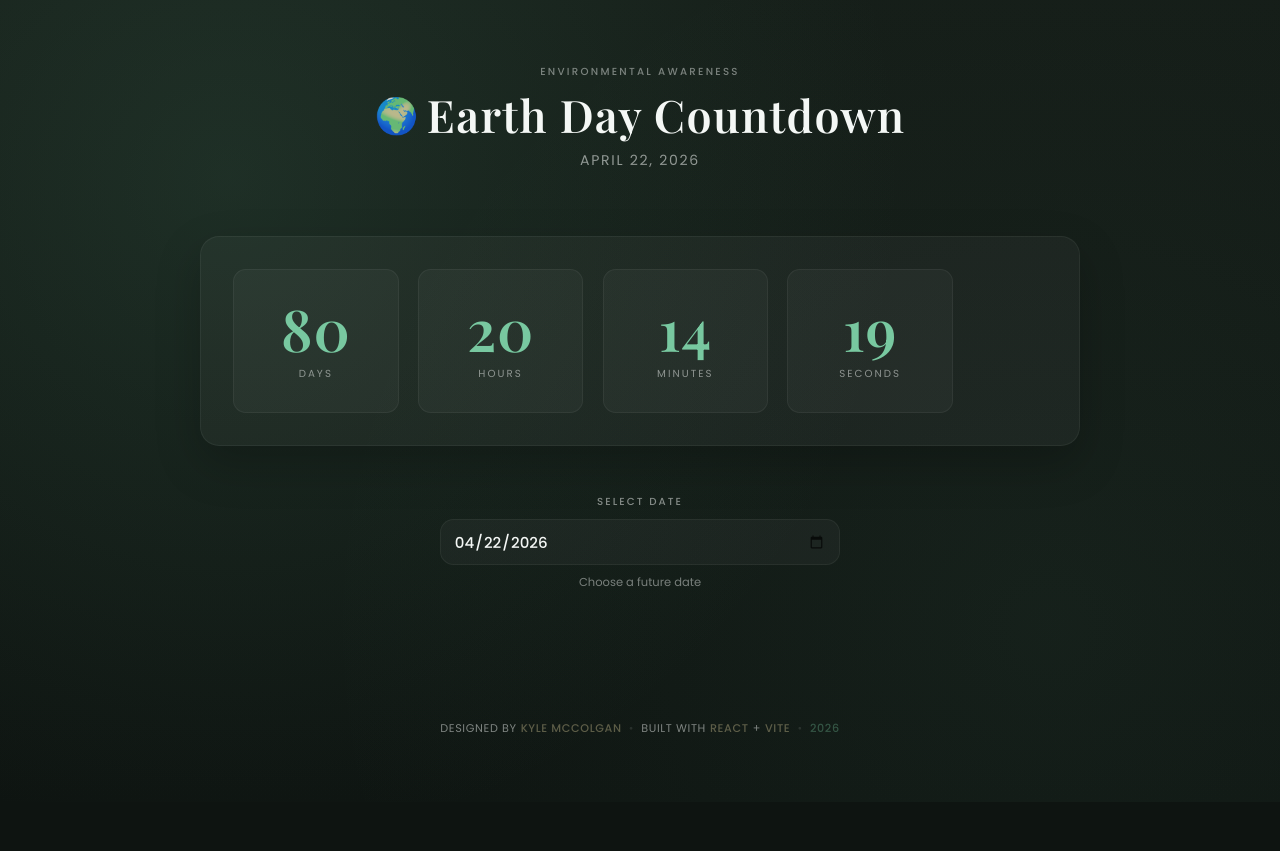
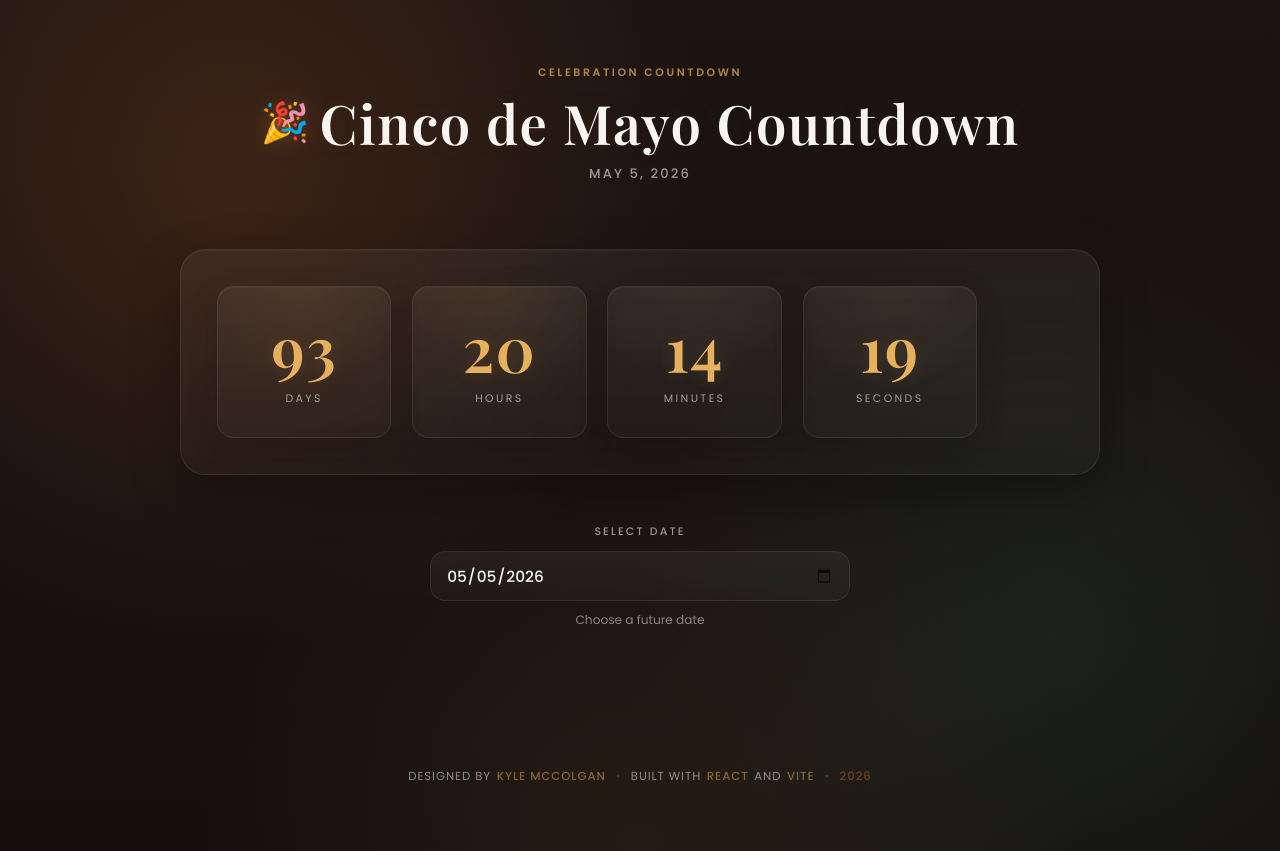
Before and after one commit to mcckyle/the-countdown, a React (Vite) app: page / in a window 1280 px wide. Before the commit the page ends 802 px from the top, so only its background shows below. Built offline with nearby package versions, Linux system fonts and the light colour scheme.

Commit message:
Begin the Cinco de Mayo countdown.

```diff
--- a/index.html
+++ b/index.html
@@ -7,20 +7,20 @@
       content="width=device-width, initial-scale=1, viewport-fit=cover"
     />
 
-    <title>Earth Day Countdown • April 22, 2026</title>
+    <title>Cinco de Mayo Countdown • May 5, 2026</title>
     <meta
       name="description"
-      content="A simple, modern countdown to Earth Day on April 22, 2026."
+      content="A simple, modern countdown to Cinco de Mayo on May 5, 2026."
     />
 
     <!-- Open Graph Meta. -->
-    <meta property="og:title" content="Earth Day Countdown" />
-    <meta property="og:description" content="A modern countdown to Earth Day." />
+    <meta property="og:title" content="Cinco de Mayo Countdown" />
+    <meta property="og:description" content="A modern countdown to Cinco de Mayo on May 5, 2026." />
     <meta property="og:type" content="website" />
     <meta property="og:locale" content="en_US" />
 
     <!-- Theme. -->
-    <meta name="theme-color" content="#0e1411" />
+    <meta name="theme-color" content="#140f0d" />
     <meta name="color-scheme" content="dark light" />
     <meta name="apple-mobile-web-app-capable" content="yes" />
 
@@ -37,7 +37,7 @@
     />
 
     <!-- Prevent White Flash Before CSS Loads. -->
-    <style>html { background: #0e1411; }</style>
+    <style>html { background: #140f0d; }</style>
   </head>
 
   <body>
--- a/src/App.css
+++ b/src/App.css
@@ -8,18 +8,18 @@
     min-height: 100vh;
     display: flex;
     justify-content: center;
-    padding: clamp(2rem, 5vw, 4rem) clamp(1.25rem, 4vw, 4rem);
+    padding: clamp(2rem, 5vw, 4.5rem) clamp(1.25rem, 4vw, 4rem);
     color: var(--color-text);
 }
 .app-shell
 {
     width: 100%;
-    max-width: 880px;
+    max-width: 920px;
 
     display: flex;
     flex-direction: column;
     align-items: center;
-    gap: clamp(2.5rem, 5vw, 4rem);
+    gap: clamp(2.5rem, 5vw, 4.25rem);
 }
 
 /* ====================================
@@ -31,9 +31,9 @@
     display: flex;
     flex-direction: column;
     align-items: center;
+    text-align: center;
 
     gap: clamp(2rem, 4vw, 3rem);
-    text-align: center;
 }
 
 /* ====================================
@@ -41,13 +41,20 @@
 ======================================= */
 .countdown-section
 {
+    position: relative;
     width: 100%;
-    padding: clamp(1.4rem, 3vw, 2rem);
-    border-radius: var(--radius);
+    padding: clamp(1.5rem, 3vw, 2.25rem);
+    border-radius: calc(var(--radius) + 0.3rem);
 
-    background: var(--color-surface);
+    background: linear-gradient(
+        180deg,
+        rgba(255, 255, 255, 0.05),
+        rgba(255, 255, 255, 0.025)
+    );
     border: 1px solid var(--color-border);
-    box-shadow: 0 18px 45px rgba(0, 0, 0, 0.22);
+    backdrop-filter: blur(14px);
+    box-shadow: 0 18px 50px rgba(0, 0, 0, 0.28),
+                inset 0 1px 0 rgba(255, 255, 255, 0.04);
 
     transition: transform var(--transition),
                 border-color var(--transition),
@@ -64,9 +71,10 @@
 {
     .countdown-section:hover
     {
-        transform: translateY(-2px);
-        border-color: rgba(120, 200, 160, 0.18);
-        box-shadow: 0 22px 55px rgba(0, 0, 0, 0.26);
+        transform: translateY(-3px);
+        border-color: rgba(231, 176, 93, 0.22);
+        box-shadow: 0 22px 60px rgba(0, 0, 0, 0.32),
+                    0 0 0 1px rgba(231, 176, 93, 0.05);
     }
 }
 
@@ -77,5 +85,5 @@
 {
     .app-shell { gap: 2.8rem; }
     .main { gap: 2rem; }
-    .countdown-section { padding: 1.3rem; }
+    .countdown-section { padding: 1.35rem; }
 }
--- a/src/App.jsx
+++ b/src/App.jsx
@@ -1,9 +1,10 @@
 //Filename: App.jsx
 //Author: Kyle McColgan
-//Date: 10 April 2026
+//Date: 24 April 2026
 //Description: This file contains the entry component for the Countdown React project.
 
 import { useState } from "react";
+
 import Header from "./components/Header/Header.jsx";
 import Countdown from "./components/Countdown/Countdown.jsx";
 import DatePicker from "./components/DatePicker/DatePicker.jsx";
@@ -13,8 +14,8 @@ import "./App.css";
 
 function App()
 {
-  //Target date: Earth Day 2026 (April 22nd, 2026).
-  const [targetDate, setTargetDate] = useState("2026-04-22T00:00:00");
+  //Target date: Cinco de Mayo 2026 (May 5, 2026).
+  const [targetDate, setTargetDate] = useState("2026-05-05T00:00:00");
   const today = new Date().toISOString().split("T")[0];
 
   const handleDateChange = (e) => {
--- a/src/components/Countdown/Countdown.css
+++ b/src/components/Countdown/Countdown.css
@@ -6,11 +6,11 @@
 .countdown
 {
     width: 100%;
-    max-width: 720px;
+    max-width: 760px;
 
     display: grid;
     grid-template-columns: repeat(4, minmax(0, 1fr));
-    gap: clamp(0.8rem, 2vw, 1.2rem);
+    gap: clamp(0.9rem, 2vw, 1.3rem);
 }
 
 /* ====================================
@@ -18,35 +18,67 @@
 ======================================= */
 .time-unit
 {
+    position: relative;
+
     display: flex;
     flex-direction: column;
     align-items: center;
     justify-content: center;
+    overflow: hidden;
 
-    min-height: clamp(7.5rem, 14vw, 9rem);
-    padding: clamp(0.85rem, 2vw, 1.1rem);
-    border: 1px solid var(--color-border);
-    border-radius: calc(var(--radius) - 0.4rem);
-    background: var(--color-surface);
+    min-height: clamp(7.75rem, 14vw, 9.5rem);
+    padding: clamp(1rem, 2vw, 1.25rem);
+    border: 1px solid rgba(255, 255, 255, 0.08);
+    border-radius: calc(var(--radius) - 0.25rem);
+    background: linear-gradient(
+        180deg,
+        rgba(255, 255, 255, 0.045),
+        rgba(255, 255, 255, 0.02)
+    );
+    box-shadow: inset 0 1px 0 rgba(255, 255, 255, 0.04),
+                0 10px 30px rgba(0, 0, 0, 0.18);
+
 
     transition: transform var(--transition),
-                border-color var(--transition);
+                border-color var(--transition),
+                box-shadow var(--transition);
 }
-/* Countdown Tick Animation Trigger Styles. */
-.time-unit.tick .time-value { animation: tick 0.16s ease; }
+
+/* Countdown Animated Accent Glow Styles. */
+.time-unit::before
+{
+    content: "";
+    position: absolute;
+    inset: 0;
+
+    background: radial-gradient(
+        circle at top,
+        rgba(231, 176, 93, 0.08),
+        transparent 60%
+    );
+
+    opacity: 0.8;
+    pointer-events: none;
+}
+/* Countdown Tick Animation Styles. */
+.time-unit.tick .time-value { animation: tick 0.22s ease; }
 
 /* ====================================
    Countdown Numeric Time Value Styles.
 ======================================= */
 .time-value
 {
+    position: relative;
+    z-index: 1;
+
     font-family: var(--heading-font);
-    font-size: clamp(2.4rem, 5vw, 3.6rem);
+    font-size: clamp(2.5rem, 5vw, 3.9rem);
     font-weight: 600;
 
     line-height: 1;
-    letter-spacing: 0.015em;
-    color: var(--color-accent);
+    letter-spacing: 0.02em;
+    color: var(--color-highlight);
+    text-shadow: 0 0 18px rgba(231, 176, 93, 0.14);
 }
 
 /* ====================================
@@ -54,13 +86,16 @@
 ======================================= */
 .time-label
 {
-    margin-top: 0.55rem;
-    font-size: 0.64rem;
-    letter-spacing: 0.2em;
+    position: relative;
+    z-index: 1;
+
+    margin-top: 0.7rem;
+    font-size: 0.68rem;
+    letter-spacing: 0.22em;
     text-transform: uppercase;
 
     color: var(--color-text);
-    opacity: 0.5;
+    opacity: 0.58;
 }
 
 /* ====================================
@@ -68,14 +103,14 @@
 ======================================= */
 .countdown.complete
 {
-    min-height: 220px;
+    min-height: 240px;
 
     display: flex;
     flex-direction: column;
     align-items: center;
     justify-content: center;
     text-align: center;
-    padding: clamp(1.6rem, 3.5vw, 2.2rem);
+    padding: clamp(1.8rem, 4vw, 2.5rem);
 }
 
 /* ====================================
@@ -83,18 +118,16 @@
 ======================================= */
 .complete-title
 {
-    font-family: var(--heading-font);
-    font-size: clamp(2rem, 4vw, 2.5rem);
-    font-weight: 600;
-    letter-spacing: 0.04em;
-    color: var(--color-accent);
+    font-size: clamp(2rem, 4vw, 2.7rem);
+    color: var(--color-highlight);
+    text-shadow: 0 0 24px rgba(231, 176, 93, 0.14);
 }
-.complete-subtitle { margin-top: 0.55rem; font-size: 0.88rem; opacity: 0.65; }
+.complete-subtitle { max-width: 34ch; margin-top: 0.8rem; font-size: 0.98rem; line-height: 1.7; opacity: 0.65; }
 
 /* Countdown Desktop Hover Styles. */
 @media (hover: hover)
 {
-    .time-unit:hover { transform: translateY(-2px); border-color: rgba(120, 200, 160, 0.18); }
+    .time-unit:hover { transform: translateY(-4px); border-color: rgba(231, 176, 93, 0.2); box-shadow: inset 0 1px 0 rgba(255, 255, 255, 0.05), 0 18px 40px rgba(0, 0, 0, 0.24); }
 
 /* ====================================
    Countdown Animations Styles.
@@ -102,7 +135,7 @@
 @keyframes tick
 {
     0% { transform: scale(1); }
-    50% { transform: scale(1.03); }
+    50% { transform: scale(1.045); }
     100% { transform: scale(1); }
 }
 
@@ -116,4 +149,6 @@
 @media (max-width: 420px)
 {
     .countdown { grid-template-columns: 1fr; }
+    .time-unit { min-height: 7rem; }
+    .time-value { font-size: 3rem; }
 }
--- a/src/components/Countdown/Countdown.jsx
+++ b/src/components/Countdown/Countdown.jsx
@@ -1,6 +1,6 @@
 //Filename: Countdown.jsx
 //Author: Kyle McColgan
-//Date: 10 April 2026
+//Date: 24 April 2026
 //Description: This file contains the parent component for the Countdown React project.
 
 import { useState, useEffect, useRef } from "react";
@@ -47,10 +47,10 @@ function Countdown({ targetDate })
       <section
         className="countdown complete"
         aria-live="polite"
-        aria-label="Earth Day has arrived"
+        aria-label="Cinco de Mayo has arrived"
       >
-        <h2 className="complete-title">Earth Day has arrived</h2>
-        <p className="complete-subtitle">Take a moment to appreciate our planet.</p>
+        <h2 className="complete-title">Cinco de Mayo has arrived</h2>
+        <p className="complete-subtitle">Celebrate the culture and spirit of the day.</p>
       </section>
     );
   }
@@ -60,7 +60,7 @@ function Countdown({ targetDate })
       className="countdown"
       role="timer"
       aria-live="polite"
-      aria-label="Time remaining until Earth Day"
+      aria-label="Time remaining until Cinco de Mayo"
     >
       {UNITS.map(({ key, label }) => (
         <div key={key} className={`time-unit ${tick ? "tick" : ""}`}>
--- a/src/components/DatePicker/DatePicker.css
+++ b/src/components/DatePicker/DatePicker.css
@@ -6,11 +6,11 @@
 .date-picker
 {
     width: 100%;
-    max-width: 400px;
+    max-width: 420px;
 
     display: flex;
     flex-direction: column;
-    gap: 0.5rem;
+    gap: 0.65rem;
 }
 
 /* ====================================
@@ -18,13 +18,13 @@
 ======================================= */
 .date-label
 {
-    font-size: 0.64rem;
+    font-size: 0.68rem;
     font-weight: 500;
     letter-spacing: 0.2em;
     text-transform: uppercase;
 
     color: var(--color-text);
-    opacity: 0.5;
+    opacity: 0.58;
 }
 
 /* ====================================
@@ -33,21 +33,28 @@
 .date-input
 {
     width: 100%;
-    min-height: 2.75rem;
-    padding: 0.6rem 0.8rem;
+    min-height: 3rem;
+    padding: 0.72rem 0.95rem;
 
     font-family: var(--main-font);
-    font-size: 0.94rem;
+    font-size: 0.96rem;
     font-weight: 500;
 
     color: var(--color-text);
-    background: var(--color-surface);
+    background: linear-gradient(
+        180deg,
+        rgba(255, 255, 255, 0.05),
+        rgba(255, 255, 255, 0.025)
+    );
 
     border: 1px solid var(--color-border);
     border-radius: calc(var(--radius) - 0.35rem);
+    backdrop-filter: blur(10px);
 
     transition: border-color var(--transition),
-                background var(--transition);
+                background var(--transition),
+                box-shadow var(--transition),
+                transform var(--transition);
 }
 
 /* ====================================
@@ -56,17 +63,22 @@
 .date-input:focus
 {
     outline: none;
-    border-color: var(--color-accent);
-    background: rgba(255, 255, 255, 0.04);
+    border-color: rgba(231, 176, 93, 0.5);
+    background: linear-gradient(
+        180deg,
+        rgba(255, 255, 255, 0.06),
+        rgba(255, 255, 255, 0.03)
+    );
+    box-shadow: 0 0 0 4px rgba(231, 176, 93, 0.08);
 }
-.date-help { font-size: 0.72rem; opacity: 0.45; }
+.date-help { font-size: 0.76rem; line-height: 1.5; opacity: 0.5; }
 
 /* ====================================
    DatePicker Calendar Picker Styles.
 ======================================= */
 .date-input::-webkit-calendar-picker-indicator
 {
-    opacity: 0.7;
+    opacity: 0.72;
     cursor: pointer;
 }
 
@@ -75,7 +87,7 @@
 {
     .date-input:hover
     {
-        border-color: rgba(120, 200, 160, 0.2);
+        border-color: rgba(231, 176, 93, 0.24);
     }
 }
 
@@ -84,6 +96,6 @@
 ======================================= */
 @media (max-width: 600px)
 {
-    .date-picker { padding: 0.85rem 0.9rem; }
-    .date-label { font-size: 0.62rem; letter-spacing: 0.2em; }
+    .date-picker { gap: 0.55rem; }
+    .date-input { min-height: 2.9rem; }
 }
--- a/src/components/Footer/Footer.css
+++ b/src/components/Footer/Footer.css
@@ -8,8 +8,8 @@
     width: 100%;
     max-width: 860px;
 
-    margin-top: clamp(2.2rem, 5vw, 3rem);
-    padding-top: 0.9rem;
+    margin-top: clamp(2.5rem, 5vw, 3.5rem);
+    padding-top: 1rem;
     text-align: center;
 }
 
@@ -20,18 +20,18 @@
 {
     display: flex;
     flex-wrap: wrap;
+    align-items: center;
     justify-content: center;
-    align-items: center;
-    gap: 0.25rem;
+    gap: 0.35rem;
 
-    font-size: clamp(0.68rem, 0.35vw + 0.42rem, 0.76rem);
-    line-height: 1.7;
+    font-size: clamp(0.72rem, 0.35vw + 0.45rem, 0.8rem);
+    line-height: 1.8;
 
-    letter-spacing: 0.055em;
+    letter-spacing: 0.08em;
     text-transform: uppercase;
 
     color: var(--color-text);
-    opacity: 0.48;
+    opacity: 0.52;
 }
 
 /* ====================================
@@ -41,7 +41,7 @@
 {
     color: var(--color-highlight);
     font-weight: 500;
-    opacity: 0.75;
+    opacity: 0.95;
 }
 
 /* ====================================
@@ -49,8 +49,8 @@
 ======================================= */
 .divider
 {
-    margin: 0 0.2rem;
-    opacity: 0.22;
+    margin: 0 0.25rem;
+    opacity: 0.26;
 }
 
 /* ====================================
@@ -60,7 +60,7 @@
 {
     color: var(--color-accent);
     font-weight: 500;
-    opacity: 0.7;
+    opacity: 0.82;
 }
 
 /* Footer Desktop Hover Effects Styles. */
@@ -74,5 +74,5 @@
 ======================================= */
 @media (max-width: 600px)
 {
-    .footer-text { font-size: 0.64rem; letter-spacing: 0.045em; }
+    .footer-text { gap: 0.25rem; font-size: 0.68rem; letter-spacing: 0.06em; }
 }
--- a/src/components/Footer/Footer.jsx
+++ b/src/components/Footer/Footer.jsx
@@ -1,6 +1,6 @@
 //Filename: Footer.jsx
 //Author: Kyle McColgan
-//Date: 10 April 2026
+//Date: 24 April 2026
 //Description: This file contains the Footer component for the Countdown React project.
 
 import "./Footer.css";
@@ -10,12 +10,21 @@ function Footer()
   return (
     <footer className="footer">
       <p className="footer-text">
-        Designed by <span className="footer-accent">Kyle McColgan</span>
+        Designed by{" "}
+        <span className="footer-accent">
+          Kyle McColgan
+        </span>
 
         <span className="divider" aria-hidden="true">•</span>
 
-        Built with <span className="footer-accent">React</span> +{" "}
-        <span className="footer-accent">Vite</span>
+        Built with{" "}
+        <span className="footer-accent">
+          React
+        </span>
+        {" "}and{" "}
+        <span className="footer-accent">
+          Vite
+        </span>
 
         <span className="divider" aria-hidden="true">•</span>
         <span className="footer-year">{new Date().getFullYear()}</span>
--- a/src/components/Header/Header.css
+++ b/src/components/Header/Header.css
@@ -12,10 +12,10 @@
     flex-direction: column;
     align-items: center;
 
-    gap: 0.65rem;
+    gap: 0.75rem;
     text-align: center;
 
-    animation: fadeIn 0.6s ease both;
+    animation: fadeIn 0.65s ease both;
 }
 
 /* ====================================
@@ -37,13 +37,15 @@
 ======================================= */
 .header-eyebrow
 {
-    font-size: 0.64rem;
-    font-weight: 500;
-    letter-spacing: 0.22em;
+    position: relative;
+
+    font-size: 0.68rem;
+    font-weight: 600;
+    letter-spacing: 0.24em;
     text-transform: uppercase;
 
-    color: var(--color-text);
-    opacity: 0.45;
+    color: var(--color-highlight);
+    opacity: 0.72;
 }
 
 /* ====================================
@@ -54,15 +56,18 @@
     display: inline-flex;
     align-items: center;
     justify-content: center;
-    gap: 0.45rem;
     flex-wrap: wrap;
+    gap: 0.55rem;
 
     font-family: var(--heading-font);
-    font-size: clamp(2.1rem, 5vw, 2.8rem);
+    font-size: clamp(2.4rem, 6vw, 3.4rem);
     font-weight: 600;
-    line-height: 1.06;
-    letter-spacing: 0.03em;
+    line-height: 1.05;
+    letter-spacing: 0.025em;
     color: var(--color-text);
+    text-shadow: 0 0 28px rgba(231, 176, 93, 0.08);
+
+    text-wrap: balance;
 }
 
 /* ====================================
@@ -70,9 +75,13 @@
 ======================================= */
 .header-icon
 {
-    font-size: 0.78em;
-    opacity: 0.8;
-    transform: translateY(-0.03em);
+    display: inline-flex;
+    align-items: center;
+    justify-content: center;
+
+    font-size: 0.72em;
+    filter: drop-shadow(0 0 12px rgba(231, 176, 93, 0.2));
+    transform: translateY(-0.04em);
 }
 
 /* ====================================
@@ -80,12 +89,13 @@
 ======================================= */
 .header-subtitle
 {
-    font-size: clamp(0.82rem, 1.1vw, 0.92rem);
-    letter-spacing: 0.12em;
+    font-size: clamp(0.82rem, 1vw, 0.95rem);
+    font-weight: 500;
+    letter-spacing: 0.16em;
     text-transform: uppercase;
 
     color: var(--color-text);
-    opacity: 0.55;
+    opacity: 0.58;
 }
 
 /* ====================================
@@ -115,6 +125,7 @@
 ======================================= */
 @media (max-width: 600px)
 {
-    .header { gap: 0.55rem; }
-    .header-title { font-size: clamp(1.85rem, 7vw, 2.3rem); }
+    .header { gap: 0.65rem; }
+    .header-title { max-width: 10ch; font-size: clamp(2rem, 9vw, 2.8rem); }
+    .header-eyebrow { letter-spacing: 0.2em; }
 }
--- a/src/components/Header/Header.jsx
+++ b/src/components/Header/Header.jsx
@@ -1,6 +1,6 @@
 //Filename: Header.jsx
 //Author: Kyle McColgan
-//Date: 10 April 2026
+//Date: 24 April 2026
 //Description: This file contains the Header component for the Countdown React project.
 
 import "./Header.css";
@@ -9,14 +9,14 @@ function Header()
 {
   return (
     <header className="header">
-      <p className="header-eyebrow">Environmental Awareness</p>
+      <p className="header-eyebrow">Celebration Countdown</p>
         <h1 className="header-title">
-          <span className="header-icon" aria-hidden="true">🌍</span>
-          Earth Day Countdown
+          <span className="header-icon" aria-hidden="true">🎉</span>
+          Cinco de Mayo Countdown
         </h1>
 
         <p className="header-subtitle">
-          April 22, 2026
+          May 5, 2026
         </p>
     </header>
   );
--- a/src/index.css
+++ b/src/index.css
@@ -5,22 +5,22 @@
 ======================================= */
 :root
 {
-    --color-bg: #0e1411;
-    --color-bg-deep: #151d18;
+    --color-bg: #140f0d;
+    --color-bg-deep: #1b1411;
 
-    --color-surface: rgba(255, 255, 255, 0.035);
-    --color-border: rgba(255, 255, 255, 0.05);
-    --color-text: #f4f7f5;
+    --color-surface: rgba(255, 255, 255, 0.04);
+    --color-border: rgba(255, 255, 255, 0.08);
+    --color-text: #f8f5f1;
 
-    --color-accent: #78c8a0; /* Color: Earth Green. */
-    --color-secondary: #a0d8c5;
-    --color-highlight: #e6d7a3;
+    --color-accent: #d96f32;
+    --color-secondary: #4fa36c;
+    --color-highlight: #e7b05d;
 
     --main-font: "Poppins", system-ui, sans-serif;
     --heading-font: "Playfair Display", serif;
 
-    --radius: 1.2rem;
-    --transition: 0.25s ease;
+    --radius: 1.3rem;
+    --transition: 0.28s ease;
 }
 
 /* ====================================
@@ -42,18 +42,23 @@ body
 {
     min-height: 100vh;
     font-family: var(--main-font);
-    color: var(--color-text);
     line-height: 1.65;
 
+    color: var(--color-text);
     background: radial-gradient(
-      circle at 18% 22%,
-      rgba(80, 140, 110, 0.18),
-      transparent 55%
+      circle at 18% 20%,
+      rgba(217, 111, 50, 0.18),
+      transparent 38%
     ),
     radial-gradient(
-        circle at 82% 78%,
-        rgba(120, 200, 160, 0.06),
-        transparent 60%
+        circle at 82% 75%,
+        rgba(79, 163, 108, 0.12),
+        transparent 34%
+    ),
+    radial-gradient(
+        circle at 50% 100%,
+        rgba(231, 176, 93, 0.08),
+        transparent 42%
     ),
     linear-gradient(180deg, var(--color-bg-deep), var(--color-bg));
 
@@ -68,13 +73,13 @@ h1, h2, h3
 {
     font-family: var(--heading-font);
     font-weight: 600;
-    letter-spacing: 0.04em;
+    letter-spacing: 0.035em;
 }
 
 /* ====================================
    Text Styles.
 ======================================= */
-p { font-size: 1rem; opacity: 0.85; }
+p { font-size: 1rem; opacity: 0.88; }
 
 /* ====================================
    Links Styles.
@@ -84,14 +89,14 @@ a
     color: var(--color-highlight);
     text-decoration: none;
 
-    transition: color var(--transition);
+    transition: color var(--transition), opacity var(--transition);
 }
 a:hover { color: var(--color-accent); }
 
 /* ====================================
    Selection Styles.
 ======================================= */
-::selection { background: var(--color-accent); color: #1e1411; }
+::selection { background: var(--color-accent); color: #140f0d; }
 
 /* ====================================
    Shared Animations Styles.
```
Also changed, not shown: 1 other file (tests, documents, lock files or other folders). Lines whose indentation alone changed are shown as unchanged.
